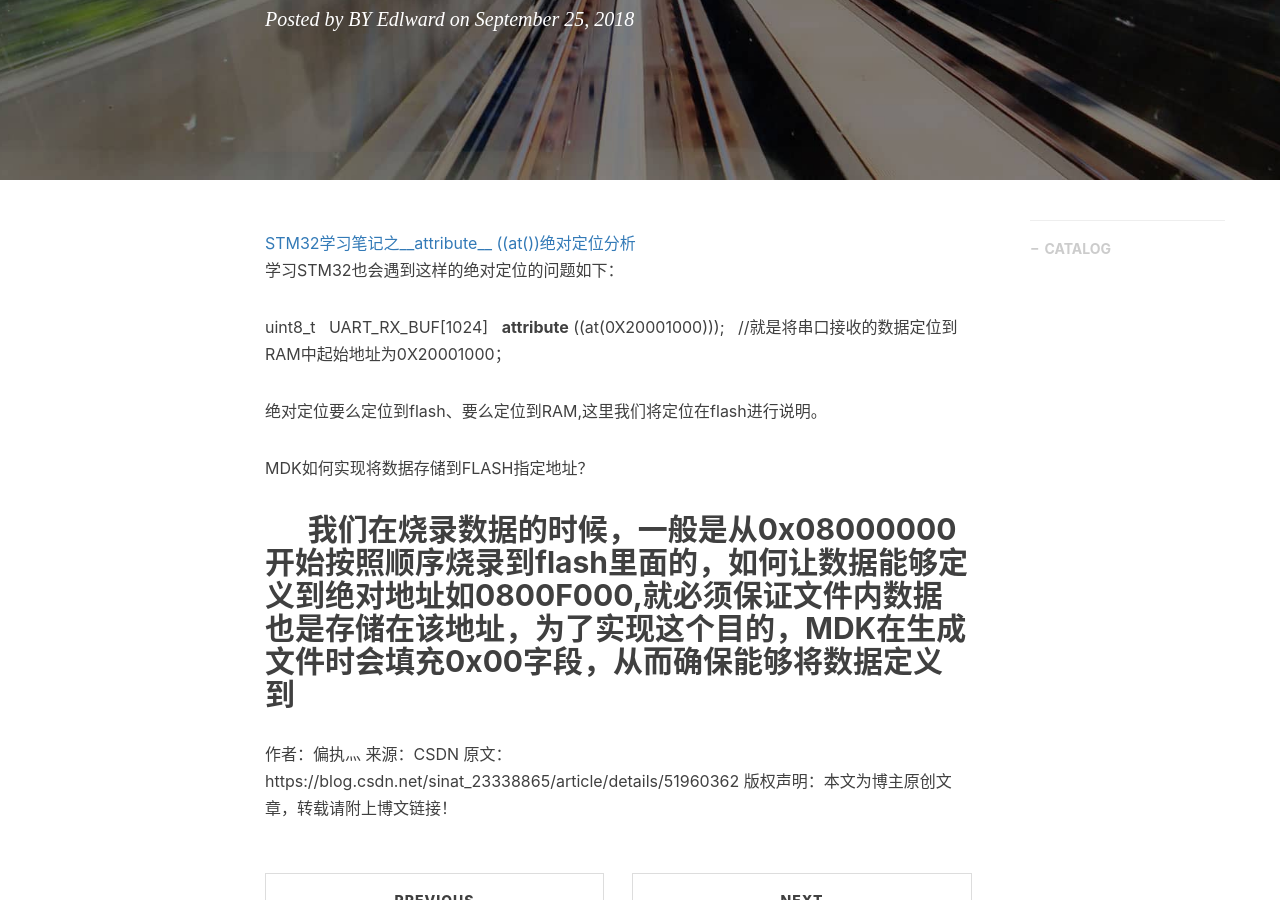
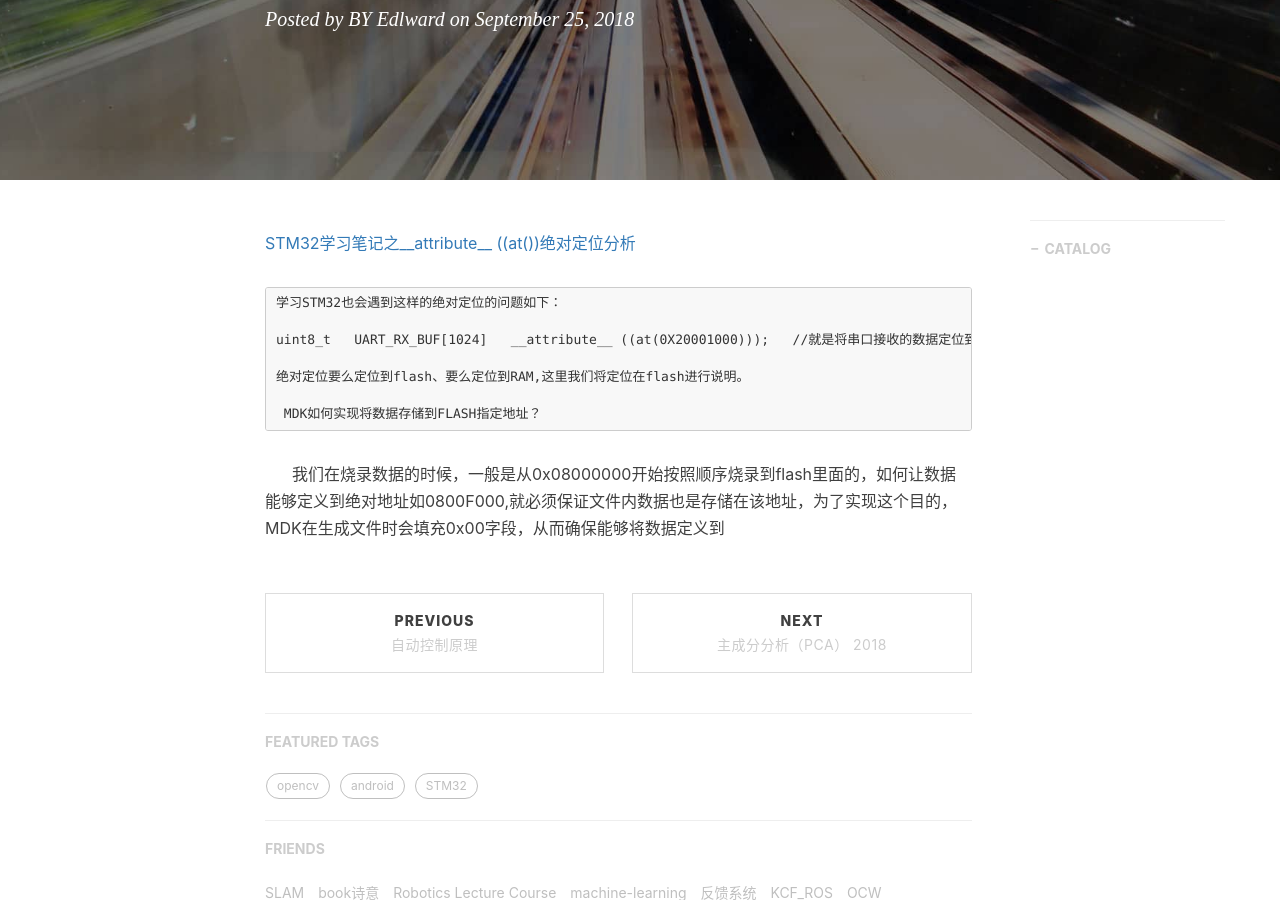
Before and after one commit to gary-robotics/dlward, a Jekyll site: the page built from _posts/2018-11-12-__attribute flash-2018.markdown, in a window 1280 px wide and 900 px high, scrolled down 464 px. Built offline with Jekyll 4.4.1, drawn with Linux system fonts in a browser that asks for light colours; nearby versions of some CDN libraries; comment, search, counter and statistics services are not loaded.

Commit message:
Update 2018-11-12-__attribute flash-2018.markdown

```diff
--- a/_posts/2018-11-12-__attribute flash-2018.markdown
+++ b/_posts/2018-11-12-__attribute flash-2018.markdown
@@ -11,17 +11,13 @@
 ---
 
 [STM32学习笔记之__attribute__ ((at())绝对定位分析](https://blog.csdn.net/sinat_23338865/article/details/51960362)
-学习STM32也会遇到这样的绝对定位的问题如下：
 
-uint8_t   UART_RX_BUF[1024]   __attribute__ ((at(0X20001000)));   //就是将串口接收的数据定位到RAM中起始地址为0X20001000；
+    学习STM32也会遇到这样的绝对定位的问题如下：
 
-绝对定位要么定位到flash、要么定位到RAM,这里我们将定位在flash进行说明。
+    uint8_t   UART_RX_BUF[1024]   __attribute__ ((at(0X20001000)));   //就是将串口接收的数据定位到RAM中起始地址为0X20001000；
 
-MDK如何实现将数据存储到FLASH指定地址？
+    绝对定位要么定位到flash、要么定位到RAM,这里我们将定位在flash进行说明。
+
+     MDK如何实现将数据存储到FLASH指定地址？
 
       我们在烧录数据的时候，一般是从0x08000000开始按照顺序烧录到flash里面的，如何让数据能够定义到绝对地址如0800F000,就必须保证文件内数据也是存储在该地址，为了实现这个目的，MDK在生成文件时会填充0x00字段，从而确保能够将数据定义到
----------------------
-作者：偏执灬
-来源：CSDN
-原文：https://blog.csdn.net/sinat_23338865/article/details/51960362
-版权声明：本文为博主原创文章，转载请附上博文链接！
```
